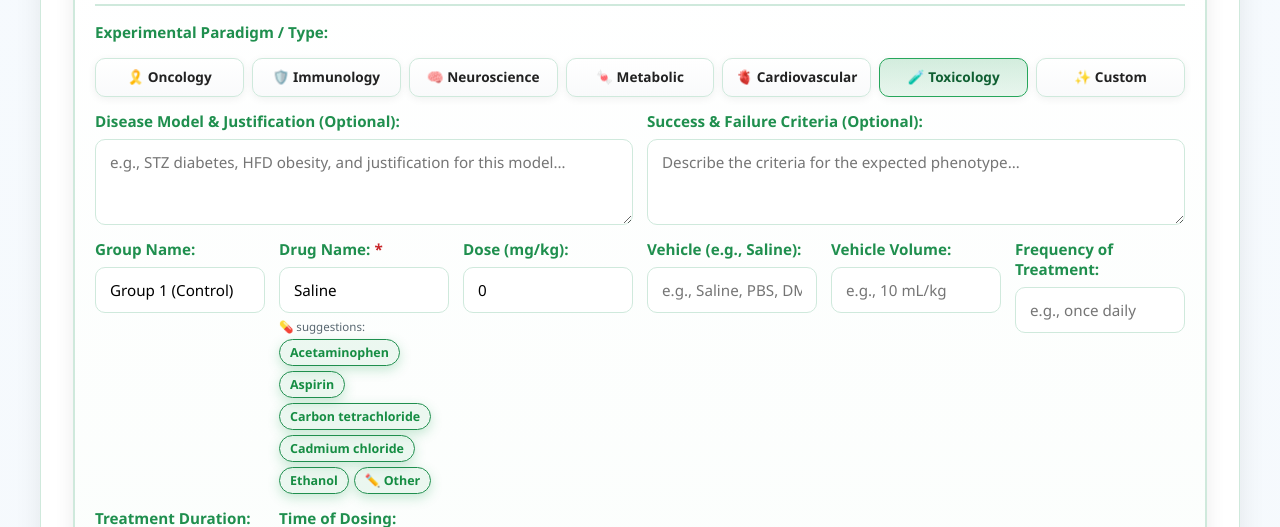
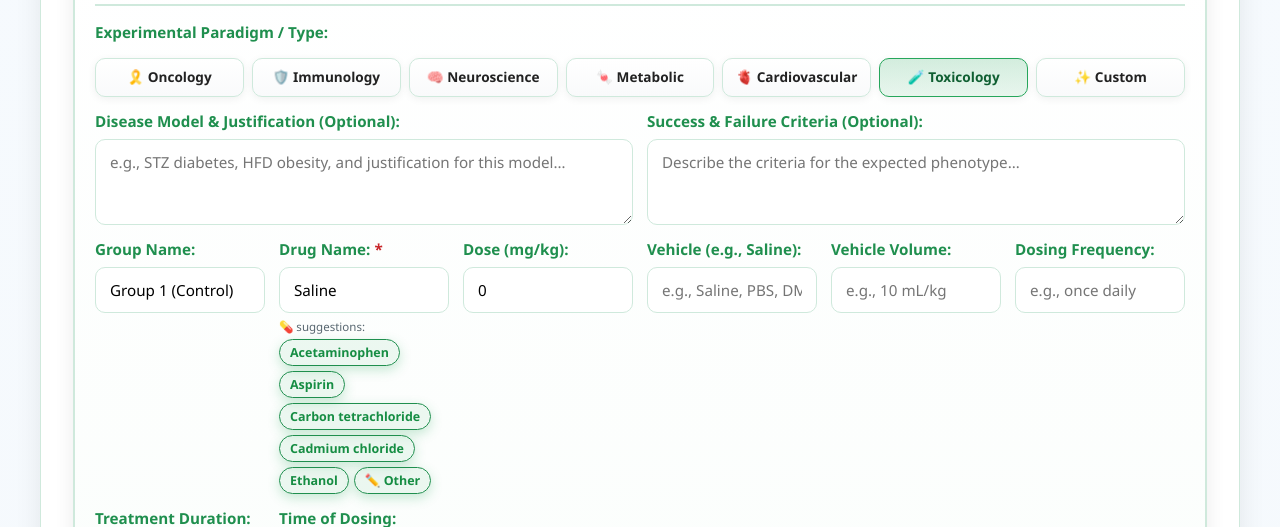
Before and after one commit to arferkaimrc-bot/rodent-study-planner, a Python web app: template templates/index.html in a window 1280 px wide. Shown: the part 1526-2053 px from the top of the page. Run offline with Jinja, Linux system fonts and the light colour scheme; the template is opened without the code that fills it, so the values that code supplies are empty.

Commit message:
Fix field alignment: shorten 'Frequency of Treatment' label to 'Dosing Frequency' so it no longer wraps and misaligns its input

```diff
--- a/templates/index.html
+++ b/templates/index.html
@@ -1383,7 +1383,7 @@
                         </div>
 
                         <div class="form-group">
-                            <label>Frequency of Treatment:</label>
+                            <label>Dosing Frequency:</label>
                             <input type="text" class="frequency" placeholder="e.g., once daily" value="${data?.frequency || ''}">
                         </div>
 
```
